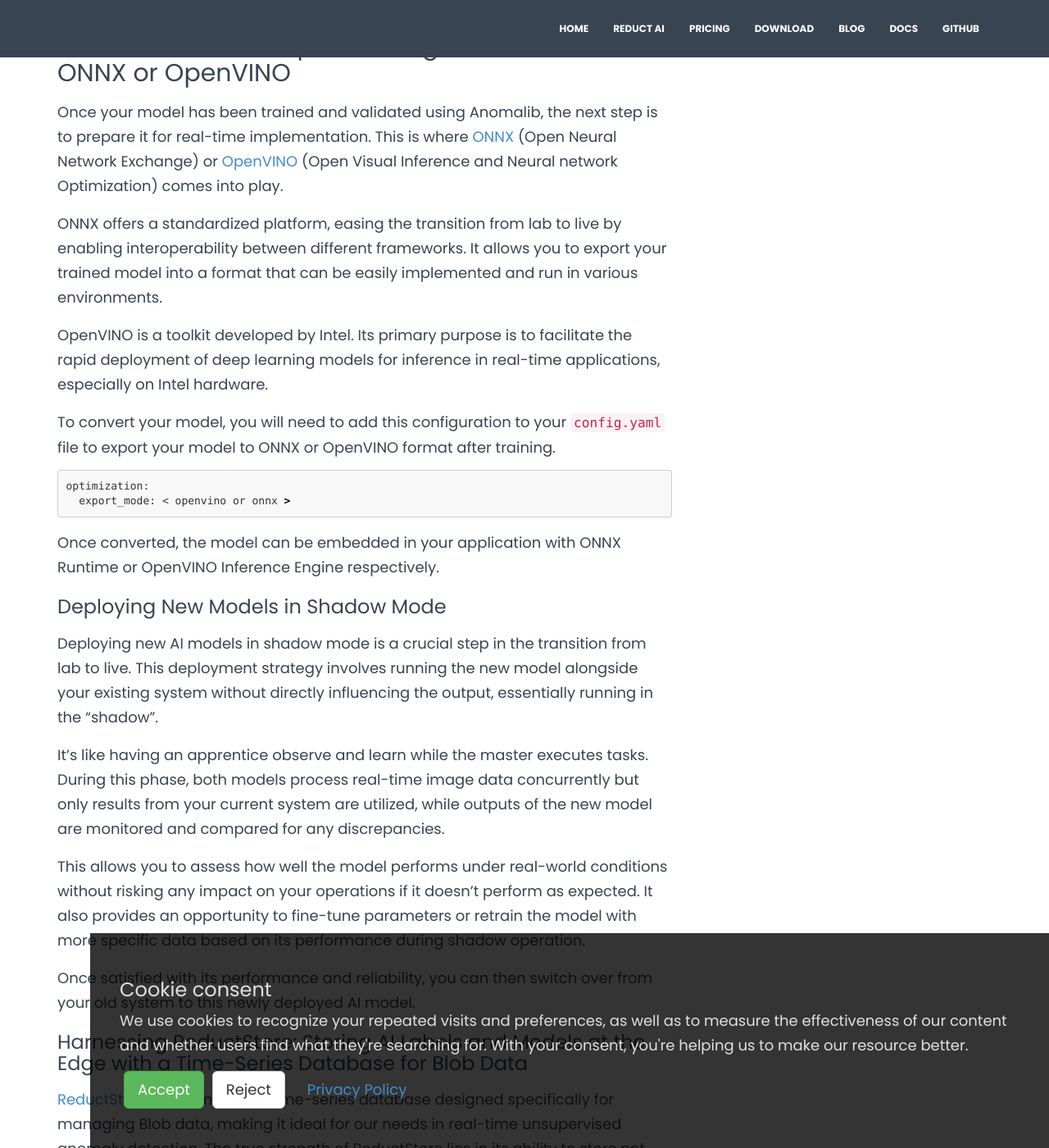
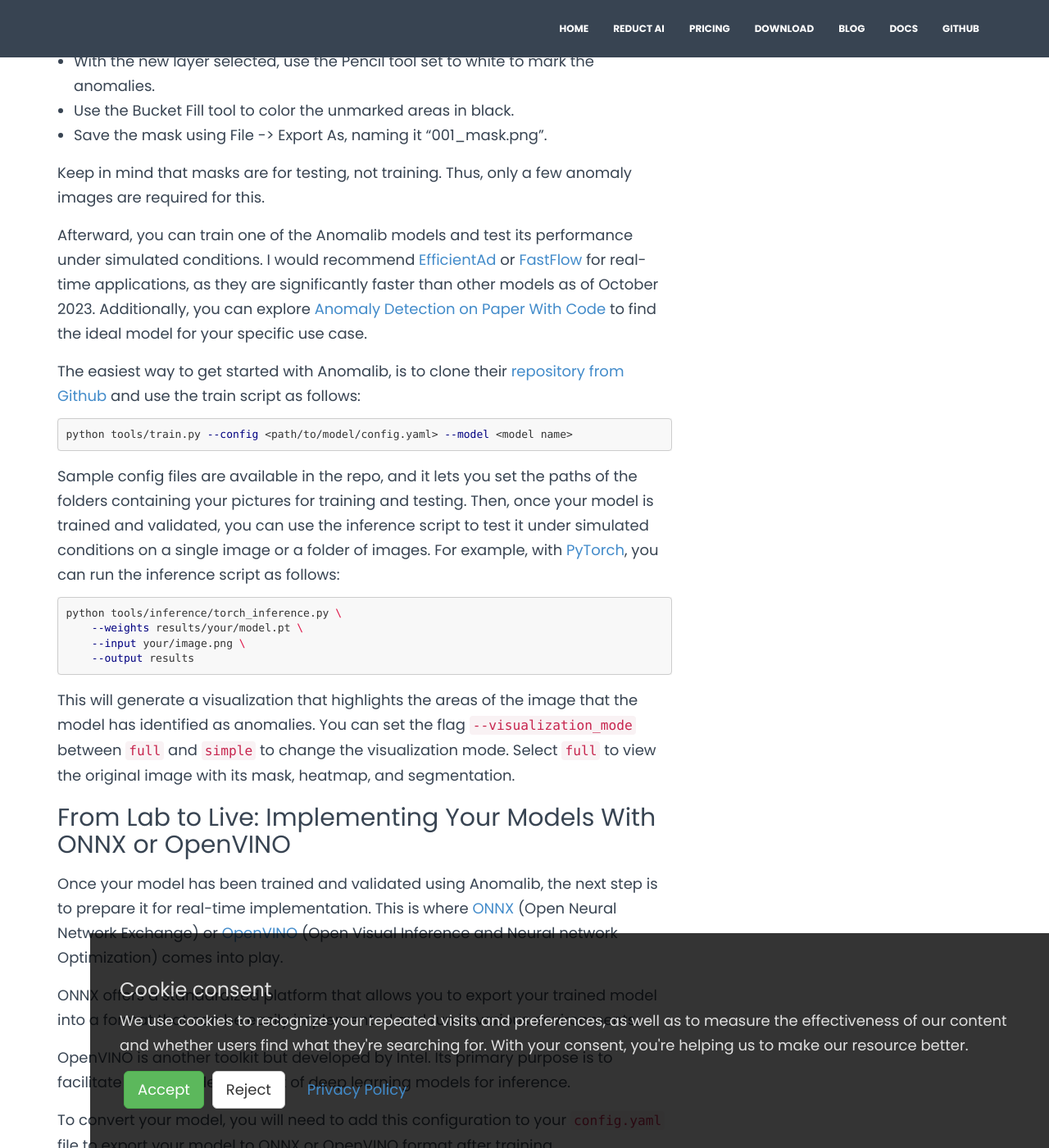
Before and after one commit to reductstore/homepage, a Jekyll site: the page built from _posts/2023-10-13-Implementing-open-source-ai-anomaly-detection.md, in a window 1280 px wide and 1400 px high, scrolled down 2655 px. Shown: the whole window at 82% size. Built offline with Jekyll 4.4.1, drawn with Linux system fonts in a browser that asks for light colours; nearby versions of some CDN libraries; some of the changed text lies outside the part shown.

Commit message:
New diagram and content

````diff
--- a/_posts/2023-10-13-Implementing-open-source-ai-anomaly-detection.md
+++ b/_posts/2023-10-13-Implementing-open-source-ai-anomaly-detection.md
@@ -1,6 +1,6 @@
 ---
 layout: post
-title: "From Lab to Live: Implementing Open-Source AI Models for Real-time Unsupervised Anomaly Detection in Images"
+title: "From Lab to Live: Implementing Open-Source AI Models for Real-Time Unsupervised Anomaly Detection in Images"
 description: Explore the process of deploying open-source AI models for real-time image anomaly detection, bridging the gap between research and practical applications.
 date: 2023-10-13
 author: Anthony Cavin
@@ -15,11 +15,11 @@
 <small>Photo by [Randy Fath](https://unsplash.com/@randyfath?utm_content=creditCopyText&utm_medium=referral&utm_source=unsplash){:target="_blank"} on [Unsplash](https://unsplash.com/photos/G1yhU1Ej-9A?utm_content=creditCopyText&utm_medium=referral&utm_source=unsplash){:target="_blank"}</small>
 
 
-The journey of taking an open-source artificial intelligence (AI) model from a laboratory setting to real-world implementation can seem daunting, especially when it comes to unsupervised anomaly detection in images. However, with the right understanding and approach, this transition becomes a manageable task.
+The journey of taking an open-source artificial intelligence (AI) model from a laboratory setting to real-world implementation can seem daunting. However, with the right understanding and approach, this transition becomes a manageable task.
 
-This blog post aims to serve as a compass on this technical adventure. We'll demystify key concepts, and delve into practical steps for implementing these AI models effectively in real-time scenarios.
+This blog post aims to serve as a compass on this technical adventure. We'll demystify key concepts, and delve into practical steps for implementing anomaly detection models effectively in real-time scenarios.
 
-Strap yourself in for an exciting exploration of the potential that open-source AI holds in transforming our interaction with visual data!
+Let's dive in and see how open-source models can be implemented in production, bridging the gap between research and practical applications.
 
 <!--more-->
 
@@ -27,9 +27,9 @@
 
 Unsupervised anomaly detection is a machine learning technique that uncovers unusual patterns or outliers in data, without any prior training on what these anomalies might look like. In the context of images, this means identifying areas within the image that deviate significantly from what's considered 'normal'.
 
-Implementing this process in real-time involves using deep-learning models which can rapidly process incoming visual data, detect irregularities in a matter of milliseconds, and respond accordingly. It's like having a vigilant digital watchdog capable of recognizing anything out-of-the-ordinary at lightning speed.
+Implementing that in real-time involves using deep-learning models which can rapidly process incoming visual data, detect irregularities in a matter of milliseconds, and respond accordingly. It's like having a vigilant digital watchdog capable of recognizing anything out-of-the-ordinary at high speed.
 
-With open-source models, you have access to this powerful technology as well as the collective wisdom of developers worldwide who continually refine these tools for better performance.
+With open-source models, you have access to this technology as well as the collective wisdom of researchers and developers worldwide who continually refine these tools for better performance.
 
 ### Role and Importance of Anomaly Detection in Images
 
@@ -37,30 +37,52 @@
 
 The importance of anomaly detection also extends to quality control in manufacturing, where it can spot defects on assembly lines avoiding costly recalls and, hopefully, ensuring customer satisfaction.
 
-Real-time implementation of open-source models for this purpose allows these sectors to react quickly to anomalies and make informed decisions instantly. Additionally, the utilization of labels to label data allows for further utilization of the said labels in order to conduct statistical analysis and obtain valuable insights.
+Real-time implementation of open-source models for this purpose allows these sectors to react quickly to anomalies and make informed decisions instantly.
 
-## Exploring Anomalib: A Deep Learning Library for Anomaly Detection in Images
+## Anomalib: A Deep Learning Library for Anomaly Detection in Images
 
 [Anomalib](https://github.com/openvinotoolkit/anomalib) is an open-source library for unsupervised anomaly detection in images. It offers a collection of state-of-the-art models that can be trained on your specific images.
 
+![Anomalib](/assets/blog/2023-10-13/anomalib_image_example.jpeg)
+<small>Example of an anomaly detected with [Anomalib](https://github.com/openvinotoolkit/anomalib)</small>
+
 For achieving the best training results, it is advised to obtain a suitable quantity of images that are free from any abnormalities. It is preferable to have a few hundred images for this purpose. Furthermore, in order to perform testing and validation, it is recommended to acquire a few images that do include anomalies as well.
 
-Afterward, you can train one of Anomalib models, I would recomand EfficientAd or FastFlow for real-time applications as they are significantly faster than other models.
+If your images have anomalies, you'll need to make a mask highlighting these areas. You don't need a sophisticated tool for that. For example with [GIMP](https://www.gimp.org/), it's as simple as:
+- Drag and drop your original image (e.g., "001.png”) into GIMP.
+- Go to the Layer menu and select New Layer.
+- With the new layer selected, use the Pencil tool set to white to mark the anomalies.
+- Use the Bucket Fill tool to color the unmarked areas in black.
+- Save the mask using File -> Export As, naming it "001_mask.png".
 
-The easiest to get started, is to clone [Anomalib repository](https://github.com/openvinotoolkit/anomalib) from Github and use the train script as follows:
+Keep in mind that masks are for testing, not training. Thus, only a few anomaly images are required for this.
+
+Afterward, you can train one of the Anomalib models and test its performance under simulated conditions. I would recommend [EfficientAd](https://arxiv.org/abs/2303.14535) or [FastFlow](https://arxiv.org/abs/2111.07677) for real-time applications, as they are significantly faster than other models as of October 2023. Additionally, you can explore [Anomaly Detection on Paper With Code](https://paperswithcode.com/task/anomaly-detection) to find the ideal model for your specific use case.
+
+The easiest way to get started with Anomalib, is to clone their [repository from Github](https://github.com/openvinotoolkit/anomalib) and use the train script as follows:
 
 ```bash
 python tools/train.py --config <path/to/model/config.yaml> --model <model name>
 ```
-Sample config files are available in the repo, and it lets you set the paths of the folders containing your pictures for training and testing.
 
-## From Lab to Live: Implementing You Models With ONNX or OpenVINO
+Sample config files are available in the repo, and it lets you set the paths of the folders containing your pictures for training and testing. Then, once your model is trained and validated, you can use the inference script to test it under simulated conditions on a single image or a folder of images. For example, with [PyTorch](https://pytorch.org/), you can run the inference script as follows:
+
+```bash
+python tools/inference/torch_inference.py \
+    --weights results/your/model.pt \
+    --input your/image.png \
+    --output results
+```
+
+This will generate a visualization that highlights the areas of the image that the model has identified as anomalies. You can set the flag `--visualization_mode` between `full` and `simple` to change the visualization mode. Select `full` to view the original image with its mask, heatmap, and segmentation.
+
+## From Lab to Live: Implementing Your Models With ONNX or OpenVINO
 
 Once your model has been trained and validated using Anomalib, the next step is to prepare it for real-time implementation. This is where [ONNX](https://onnx.ai/) (Open Neural Network Exchange) or [OpenVINO](https://www.intel.com/content/www/us/en/developer/tools/openvino-toolkit/overview.html) (Open Visual Inference and Neural network Optimization) comes into play.
 
-ONNX offers a standardized platform, easing the transition from lab to live by enabling interoperability between different frameworks. It allows you to export your trained model into a format that can be easily implemented and run in various environments.
+ONNX offers a standardized platform that allows you to export your trained model into a format that can be easily implemented and run in various environments.
 
-OpenVINO is a toolkit developed by Intel. Its primary purpose is to facilitate the rapid deployment of deep learning models for inference in real-time applications, especially on Intel hardware.
+OpenVINO is another toolkit but developed by Intel. Its primary purpose is to facilitate the rapid deployment of deep learning models for inference.
 
 To convert your model, you will need to add this configuration to your `config.yaml` file to export your model to ONNX or OpenVINO format after training.
 
@@ -73,26 +95,26 @@
 
 ### Deploying New Models in Shadow Mode
 
-Deploying new AI models in shadow mode is a crucial step in the transition from lab to live. This deployment strategy involves running the new model alongside your existing system without directly influencing the output, essentially running in the "shadow".
+Deploying in shadow mode is a crucial step when introducing a new model to production. This deployment strategy involves running the new model alongside your existing system without directly influencing the output, essentially running in the "shadow".
 
-It's like having an apprentice observe and learn while the master executes tasks. During this phase, both models process real-time image data concurrently but only results from your current system are utilized, while outputs of the new model are monitored and compared for any discrepancies.
+It's like having a student trying to outperform the master. During this phase, both models process each image concurrently but only results from your current system are utilized, while outputs of the new model are monitored and compared for any discrepancies.
 
-This allows you to assess how well the model performs under real-world conditions without risking any impact on your operations if it doesn't perform as expected. It also provides an opportunity to fine-tune parameters or retrain the model with more specific data based on its performance during shadow operation.
+This allows you to assess how well the new model performs under real-world conditions without risking any impact on your operations if it doesn't perform as expected. It also provides an opportunity to fine-tune parameters or retrain the model with more specific data based on its performance during shadow operation.
 
-Once satisfied with its performance and reliability, you can then switch over from your old system to this newly deployed AI model.
+Once satisfied with its performance and reliability, you can then switch over from your old system to this newly deployed model.
 
-### Harnessing ReductStore: Storing AI Labels and Models at the Edge with a Time-Series Database for Blob Data
+### ReductStore: Storing AI Labels and Models at the Edge with a Time-Series Database for Blob Data
 
 [ReductStore](https://www.reduct.store/) is an innovative time-series database designed specifically for managing Blob data, making it ideal for our needs in real-time unsupervised anomaly detection. The true strength of ReductStore lies in its ability to store not just raw data but also AI labels within the metadata and models at the edge.
 
 To better visualize how ReductStore can integrate with your machine learning workflow, from data capture to inference, consider the following diagram. It provides an overview of how we can make the most out of AI labels and models stationed at the edge.
 
-![ML Data Flow Diagram](/assets/blog/2023-10-13/ml-data-flow-diagram.jpeg)
+![ML Data Flow Diagram](/assets/blog/2023-10-13/reductai.jpg)
 <small>Diagram illustrating the flow of data capture, storage, inference, and training with ReductStore.</small>
 
-AI labels represent the results of your AI model's analysis on each image, such as identified anomalies. By storing these labels alongside your images in ReductStore, you streamline your system's workflow and make the whole process simpler.
+AI labels indicate the outcomes of your model's evaluation on each picture, like the presence or absence of an anomaly in our case. By storing these labels alongside your images in ReductStore, you streamline your system's workflow and make the whole process simpler.
 
-Meanwhile, keeping models at the edge means deploying your trained AI models directly onto end-user devices or closer to where data is generated. This method cuts down on latency issues since you don't need to transmit large volumes of image data over networks; instead, you analyze it right where it’s collected.
+Meanwhile, keeping models at the edge means deploying your trained models directly onto end-user devices or closer to where data is generated. This method cuts down on latency issues since you don't need to transmit large volumes of image data over networks; instead, you analyze it right where it’s collected.
 
 ## Conclusion
 
````
Also changed, not shown: assets/blog/2023-10-13/anomalib_image_example.jpeg (added), assets/blog/2023-10-13/ml-data-flow-diagram.jpeg (deleted), assets/blog/2023-10-13/reductai.jpg (added), 2 other files.
